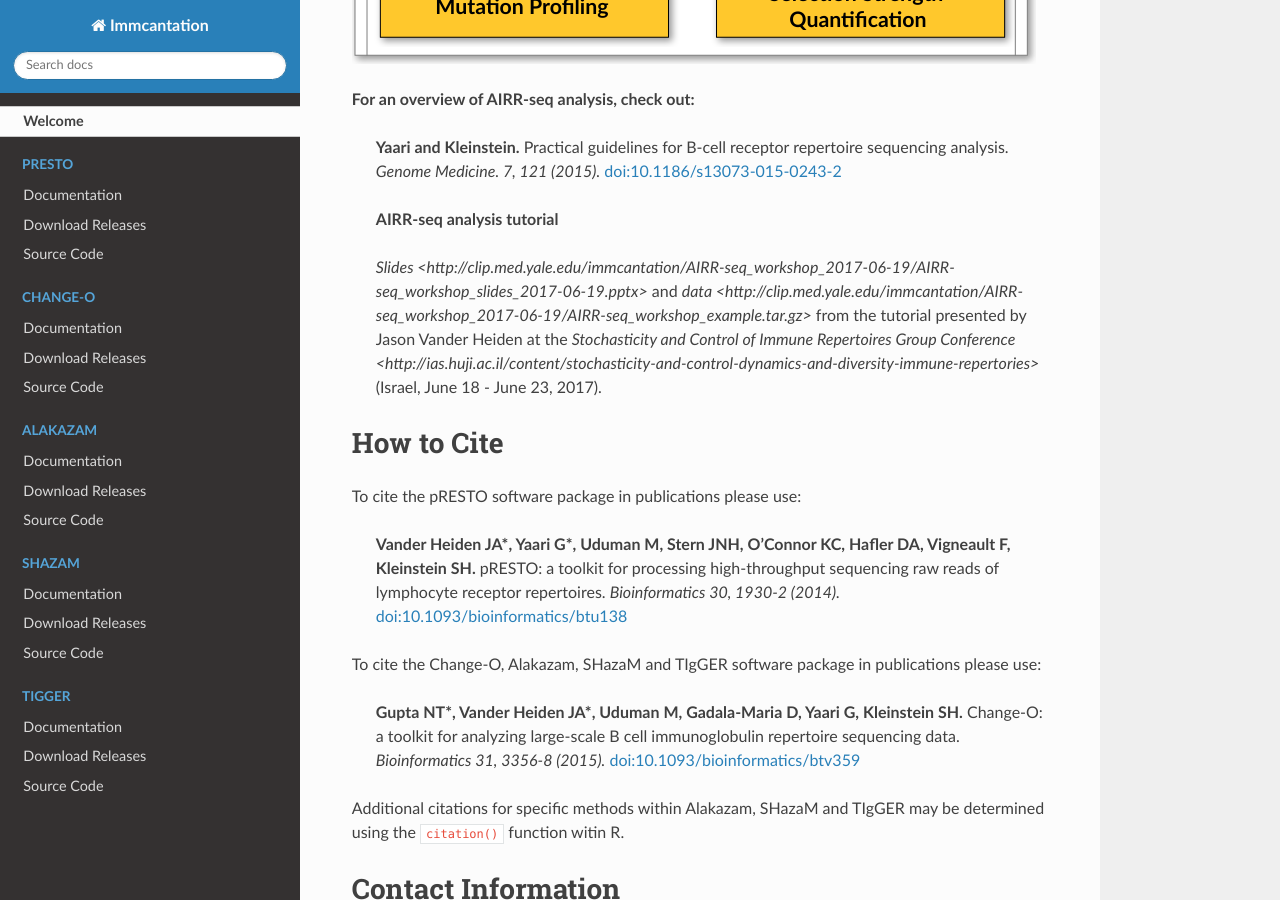
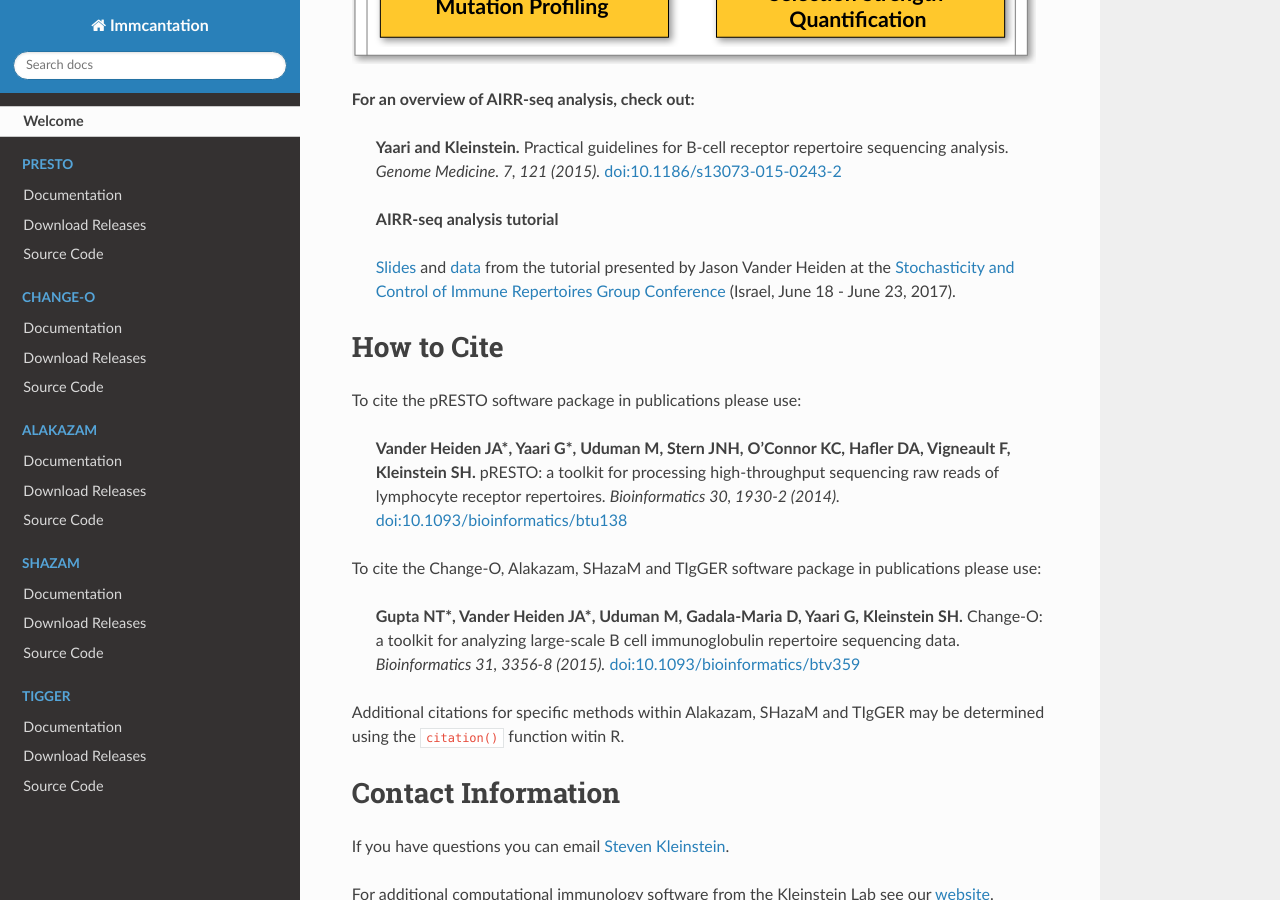
Before and after one commit to Meng0625/immcantation, a Sphinx documentation site: the page built from docs/index.rst, in a window 1280 px wide and 900 px high, scrolled down 1008 px. Built offline with Sphinx 7.4.7 and the Read the Docs theme 2.0.0, drawn with Linux system fonts in a browser that asks for light colours.

Commit message:
Added tilde and underscore

```diff
--- a/docs/index.rst
+++ b/docs/index.rst
@@ -39,11 +39,9 @@ provided for pre-processing, population structure determination, and repertoire
 
     **AIRR-seq analysis tutorial**
 
-    `Slides <http://clip.med.yale.edu/immcantation/AIRR-seq_workshop_2017-06-19/AIRR-seq_workshop_slides_2017-06-19.pptx>`
-    and `data <http://clip.med.yale.edu/immcantation/AIRR-seq_workshop_2017-06-19/AIRR-seq_workshop_example.tar.gz>`
-    from the tutorial presented by Jason Vander Heiden at the
-    `Stochasticity and Control of Immune Repertoires Group Conference <http://ias.huji.ac.il/content/stochasticity-and-control-dynamics-and-diversity-immune-repertories>`
-    (Israel, June 18 - June 23, 2017).
+    `Slides <http://clip.med.yale.edu/immcantation/AIRR-seq_workshop_2017-06-19/AIRR-seq_workshop_slides_2017-06-19.pptx>`_
+    and `data <http://clip.med.yale.edu/immcantation/AIRR-seq_workshop_2017-06-19/AIRR-seq_workshop_example.tar.gz>`_ from the tutorial presented by Jason Vander Heiden at the
+    `Stochasticity and Control of Immune Repertoires Group Conference <http://ias.huji.ac.il/content/stochasticity-and-control-dynamics-and-diversity-immune-repertories>`_ (Israel, June 18 - June 23, 2017).
 
 .. _Cite:
 
```
